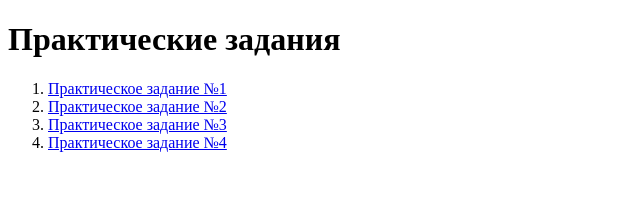
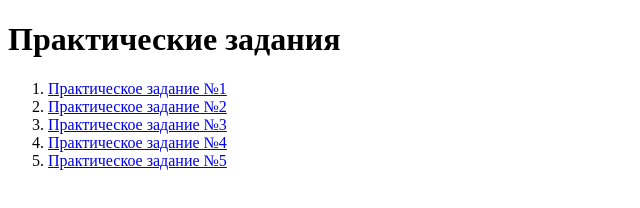
Before and after one commit to azimovaa-l/site, a plain HTML site: page index.html in a window 1280 px wide. Shown: the whole page, without its empty margins (0-640 px from the left). Drawn offline with Linux system fonts and the light colour scheme.

Commit message:
Update index.html

```diff
--- a/index.html
+++ b/index.html
@@ -12,6 +12,7 @@
         <li><a href="index3.html">Практическое задание №2</a></li>
         <li><a href="task3.html">Практическое задание №3</a></li>
         <li><a href="task4.html">Практическое задание №4</a></li>
+        <li><a href="task5.html">Практическое задание №5</a></li>
     </ol>
 
 
```
